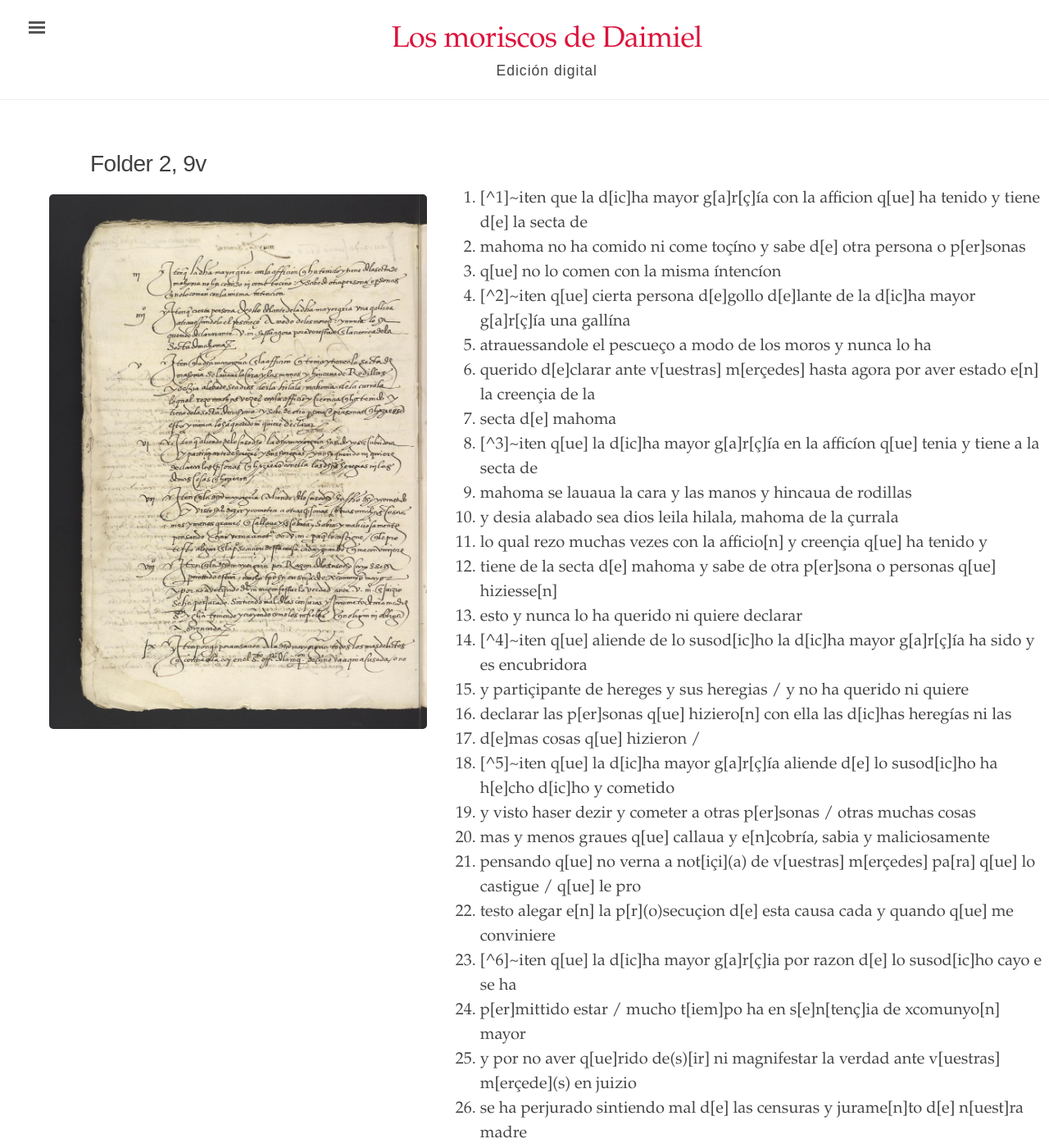
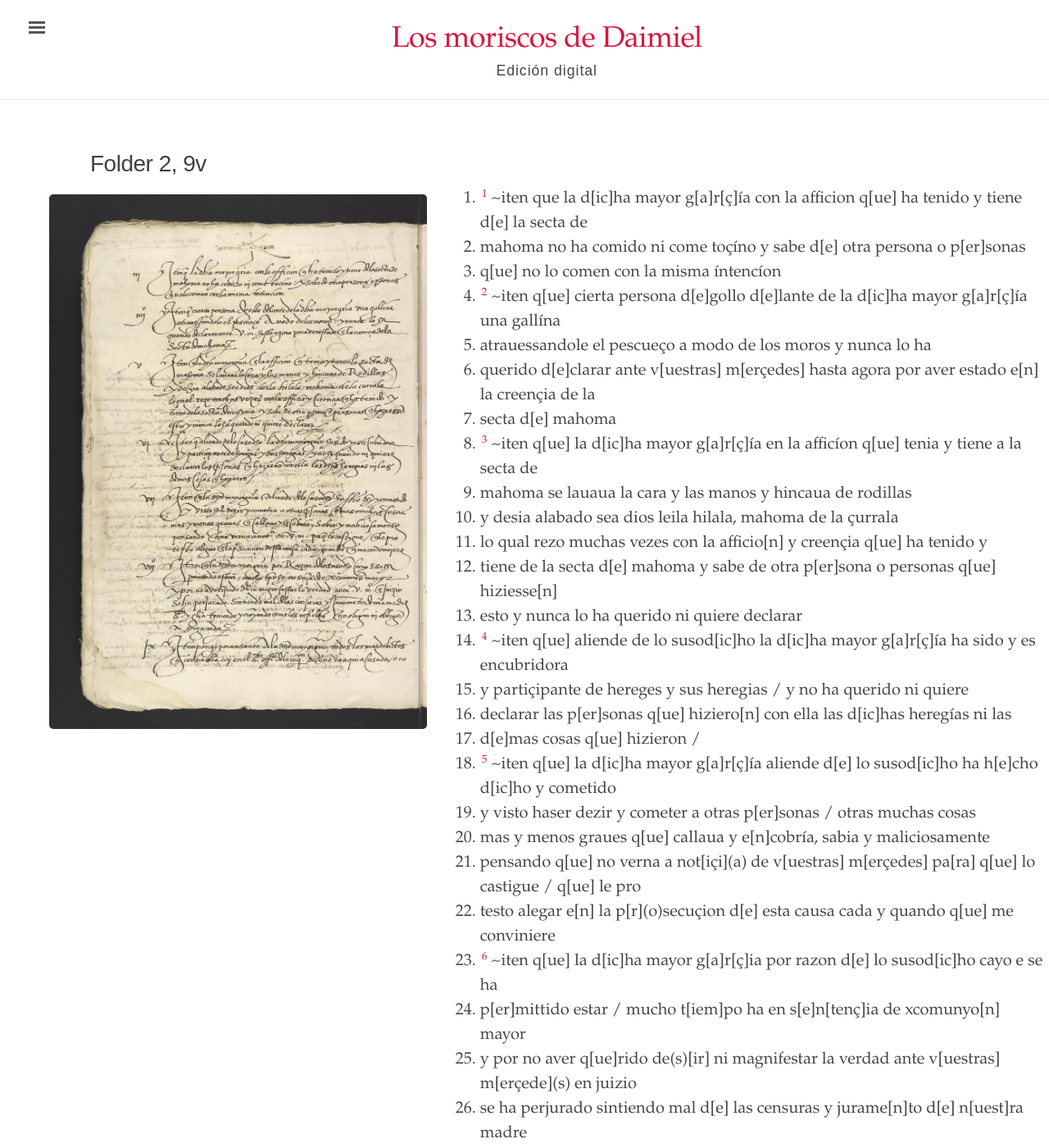
Before and after one commit to digbmc/moriscos-daimel, a Jekyll site: the page built from _texts/folder-2-9v.md, in a window 1280 px wide and 1400 px high. Shown: the whole window at 82% size. Built offline with Jekyll 4.4.1, drawn with Linux system fonts in a browser that asks for light colours; some of the changed text lies outside the part shown.

```diff
--- a/_texts/folder-2-9v.md
+++ b/_texts/folder-2-9v.md
@@ -5,49 +5,49 @@ image: /assets/images/Folder_2_9v.jpg
 body_class: wide-page
 order: 18
 ---
-1. [^1]~iten que la d\[ic\]ha mayor g\[a\]r\[ç\]ía con la afficion q\[ue\] ha tenido y tiene d\[e\] la secta de
+1. [^1] ~iten que la d\[ic\]ha mayor g\[a\]r\[ç\]ía con la afficion q\[ue\] ha tenido y tiene d\[e\] la secta de
 2. mahoma no ha comido ni come toçíno y sabe d\[e\] otra persona o p\[er\]sonas
 3. q\[ue\] no lo comen con la misma íntencíon
-4. [^2]~iten q\[ue\] cierta persona d\[e\]gollo d\[e\]lante de la d\[ic\]ha mayor g\[a\]r\[ç\]ía una gallína
+4. [^2] ~iten q\[ue\] cierta persona d\[e\]gollo d\[e\]lante de la d\[ic\]ha mayor g\[a\]r\[ç\]ía una gallína
 5. atrauessandole el pescueço a modo de los moros y nunca lo ha
 6. querido d\[e\]clarar ante v\[uestras\] m\[erçedes\] hasta agora por aver estado e\[n\] la creençia de la
 7. secta d\[e\] mahoma
-8. [^3]~iten q\[ue\] la d\[ic\]ha mayor g\[a\]r\[ç\]ía en la afficíon q\[ue\] tenia y tiene a la secta de
+8. [^3] ~iten q\[ue\] la d\[ic\]ha mayor g\[a\]r\[ç\]ía en la afficíon q\[ue\] tenia y tiene a la secta de
 9. mahoma se lauaua la cara y las manos y hincaua de rodillas
 10. y desia alabado sea dios leila hilala, mahoma de la çurrala
 11. lo qual rezo muchas vezes con la afficio\[n\] y creençia q\[ue\] ha tenido y
 12. tiene de la secta d\[e\] mahoma y sabe de otra p\[er\]sona o personas q\[ue\] hiziesse\[n\]
 13. esto y nunca lo ha querido ni quiere declarar
-14. [^4]~iten q\[ue\] aliende de lo susod\[ic\]ho la d\[ic\]ha mayor g\[a\]r\[ç\]ía ha sido y es encubridora
+14. [^4] ~iten q\[ue\] aliende de lo susod\[ic\]ho la d\[ic\]ha mayor g\[a\]r\[ç\]ía ha sido y es encubridora
 15. y partiçipante de hereges y sus heregias / y no ha querido ni quiere
 16. declarar las p\[er\]sonas q\[ue\] hiziero\[n\] con ella las d\[ic\]has heregías ni las
 17. d\[e\]mas cosas q\[ue\] hizieron /
-18. [^5]~iten q\[ue\] la d\[ic\]ha mayor g\[a\]r\[ç\]ía aliende d\[e\] lo susod\[ic\]ho ha h\[e\]cho d\[ic\]ho y cometido
+18. [^5] ~iten q\[ue\] la d\[ic\]ha mayor g\[a\]r\[ç\]ía aliende d\[e\] lo susod\[ic\]ho ha h\[e\]cho d\[ic\]ho y cometido
 19. y visto haser dezir y cometer a otras p\[er\]sonas / otras muchas cosas
 20. mas y menos graues q\[ue\] callaua y e\[n\]cobría, sabia y maliciosamente
 21. pensando q\[ue\] no verna a not\[içi\](a) de v\[uestras\] m\[erçedes\] pa\[ra\] q\[ue\] lo castigue / q\[ue\] le pro
 22. testo alegar e\[n\] la p\[r\](o)secuçion d\[e\] esta causa cada y quando q\[ue\] me conviniere
-23. [^6]~iten q\[ue\] la d\[ic\]ha mayor g\[a\]r\[ç\]ia por razon d\[e\] lo susod\[ic\]ho cayo e se ha
+23. [^6] ~iten q\[ue\] la d\[ic\]ha mayor g\[a\]r\[ç\]ia por razon d\[e\] lo susod\[ic\]ho cayo e se ha
 24. p\[er\]mittido estar / mucho t\[iem\]po ha en s\[e\]n\[tenç\]ia de xcomunyo\[n\] mayor
 25. y por no aver q\[ue\]rido de(s)\[ir\] ni magnifestar la verdad ante v\[uestras\] m\[erçede\](s) en juizio
 26. se ha perjurado sintiendo mal d\[e\] las censuras y jurame\[n\]to d\[e\] n\[uest\]ra madre
 27. s\[an\](ta) ygl\[es\]ia teniendo y creyendo como los infieles q\[ue\] no ligan ni obliga\[n\]
 28. a su guarda
-29. [^7]~iten pongo por acusácion a la d\[ic\]ha mayor g\[a\]r\[ç\]ia todos los mas delictos
+29. [^7] ~iten pongo por acusácion a la d\[ic\]ha mayor g\[a\]r\[ç\]ia todos los mas delictos
 30. q\[ue\] contra ella ay en el s\[anc\](to) offi\[çi\]o d\[e\] la inq\[uisiçi\](on) de q\[ue\] no va aqui acusada o no
 
  <hr>
 
-[^1]iii \[3\]
+[^1]: iii \[3\]
 
-[^2]iiii \[4\]
+[^2]: iiii \[4\]
 
-[^3]v \[5\]
+[^3]: v \[5\]
 
-[^4]vi \[6\]
+[^4]: vi \[6\]
 
-[^5]vii \[7\]
+[^5]: vii \[7\]
 
-[^6]viii \[8\]
+[^6]: viii \[8\]
 
-[^7]ix \[9\]
+[^7]: ix \[9\]
```
